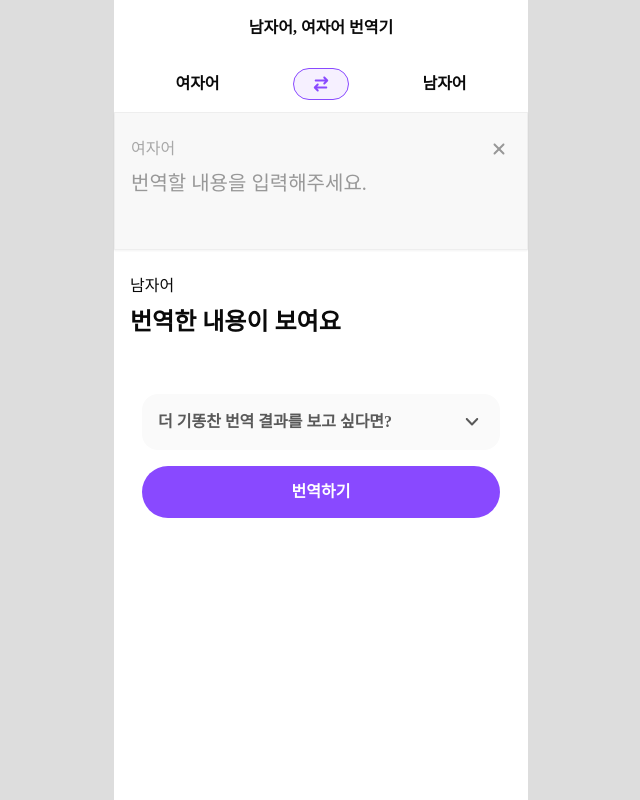
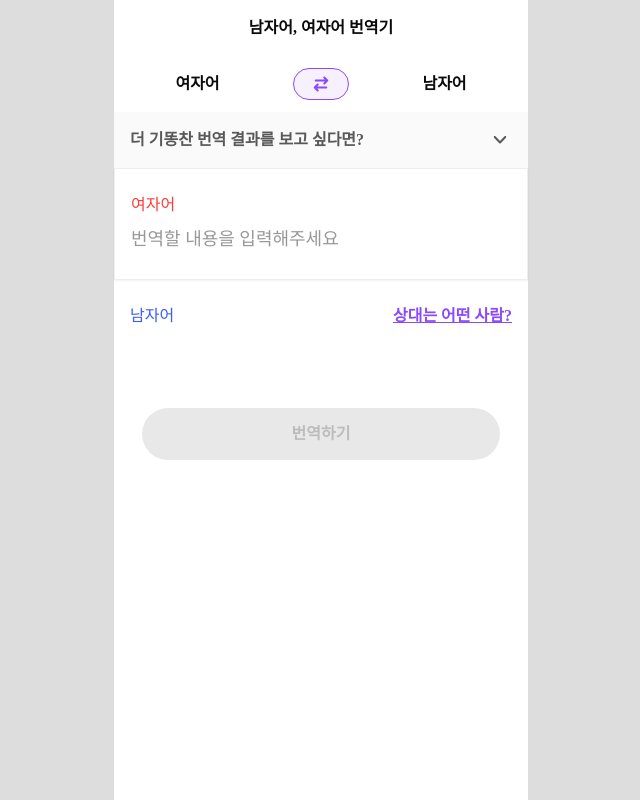
Before and after one commit to Seung-wan/ssum-translate, a Next.js app: page / in a window 1280 px wide. Shown: the whole page, without its empty margins (319-959 px from the left). Built offline with nearby package versions, Linux system fonts and the light colour scheme; a web font is replaced by a local one.

Commit message:
Auto-deploy: $(date +'%Y-%m-%d %H:%M:%S')

```diff
--- a/src/app/page.tsx
+++ b/src/app/page.tsx
@@ -12,20 +12,54 @@ import Textarea from "@/components/ui/textarea";
 
 import { cn } from "@/lib/utils";
 
+const USER_TYPE = {
+  MALE: "male",
+  FEMALE: "female",
+} as const;
+
+type UserType = (typeof USER_TYPE)[keyof typeof USER_TYPE];
+
 export default function Home() {
+  const [userType, setUserType] = useState<UserType>(USER_TYPE.FEMALE);
+  const [descriptionText, setDescriptionText] = useState("");
   const [translateText, setTranslateText] = useState("");
-  const handleChange = (event: ChangeEvent<HTMLTextAreaElement>) => {
+
+  const toggleUserType = () => {
+    const nextUserType = userType === USER_TYPE.FEMALE ? USER_TYPE.MALE : USER_TYPE.FEMALE;
+
+    setUserType(nextUserType);
+  };
+
+  const handleChangeTranslateText = (event: ChangeEvent<HTMLTextAreaElement>) => {
     setTranslateText(event.target.value);
   };
+
+  const handleChangeDescriptionText = (event: ChangeEvent<HTMLTextAreaElement>) => {
+    setDescriptionText(event.target.value);
+  };
+
+  const clearTranslateText = () => {
+    setTranslateText("");
+  };
+
   return (
     <div>
       <Header title="남자어, 여자어 번역기" />
-      <FilterBar />
-      <TranslateTextarea value={translateText} onChange={handleChange} />
-      <TranslateResult />
+      <FilterBar userType={userType} toggleUserType={toggleUserType} />
+      <DescriptionTextarea value={descriptionText} onChange={handleChangeDescriptionText} />
+      <TranslateTextarea
+        userType={userType}
+        value={translateText}
+        onChange={handleChangeTranslateText}
+        clearTranslateText={clearTranslateText}
+      />
+      <TranslateResult userType={userType} gptTranslatedText="" />
       <button
         type="button"
-        className="flex justify-center items-center max-w-[358px] w-full py-3.5 rounded-full text-white bg-[#8949FF] font-bold mx-auto"
+        className={cn(
+          "flex justify-center items-center max-w-[358px] w-full py-3.5 rounded-full text-white bg-[#8949FF] font-bold mx-auto disabled:text-[#BCBCBC] disabled:bg-[#E8E8E8]",
+        )}
+        disabled={!translateText}
       >
         번역하기
       </button>
@@ -33,24 +67,35 @@ export default function Home() {
   );
 }
 
-function FilterBar() {
+type FilterBarProps = {
+  userType: UserType;
+  toggleUserType: () => void;
+};
+
+function FilterBar({ userType, toggleUserType }: FilterBarProps) {
   return (
     <div className="flex justify-between items-center py-3 px-4 font-semibold">
-      <div className="w-[135px] text-center">여자어</div>
-      <div className="w-14 h-8 flex justify-center items-center border rounded-full cursor-pointer border-[#8949FF] bg-[#F6F0FF]">
+      <div className="w-[135px] text-center">{userType === USER_TYPE.FEMALE ? "여자어" : "남자어"}</div>
+      <div
+        className="w-14 h-8 flex justify-center items-center border rounded-full cursor-pointer border-[#8949FF] bg-[#F6F0FF]"
+        role="button"
+        onClick={toggleUserType}
+      >
         <Image src={doubleArrow} alt="" />
       </div>
-      <div className="w-[135px] text-center">남자어</div>
+      <div className="w-[135px] text-center">{userType === USER_TYPE.FEMALE ? "남자어" : "여자어"}</div>
     </div>
   );
 }
 
 type TranslateTextareaProps = {
+  userType: UserType;
   value: string;
   onChange: (event: ChangeEvent<HTMLTextAreaElement>) => void;
+  clearTranslateText: () => void;
 };
 
-function TranslateTextarea({ value, onChange }: TranslateTextareaProps) {
+function TranslateTextarea({ userType, value, onChange, clearTranslateText }: TranslateTextareaProps) {
   const textareaRef = useRef<HTMLTextAreaElement>(null);
   const hiddenTextareaRef = useRef<HTMLTextAreaElement>(null);
 
@@ -70,47 +115,104 @@ function TranslateTextarea({ value, onChange }: TranslateTextareaProps) {
   };
 
   return (
-    <div className="min-h-[112px] bg-[#F8F8F8] py-6 px-4 border shadow-sm  border-[#EEEEEE]">
+    <div className="min-h-[112px] py-6 px-4 border shadow-sm  border-[#EEEEEE]">
       <div className="flex justify-between items-center">
-        {/* TODO: 선택한 필터 성별에 따라서 달라져야합니다. */}
-        <label className="text-[#A8A8A8]">여자어</label>
-        <button type="button">
+        <label
+          className={cn({
+            "text-[#FF3A3A]": userType === USER_TYPE.FEMALE,
+            "text-[#3C5CFF]": userType === USER_TYPE.MALE,
+          })}
+        >
+          {userType === USER_TYPE.FEMALE ? "여자어" : "남자어"}
+        </label>
+        {value.length > 0 && (
+          <button type="button" onClick={clearTranslateText}>
             <Image src={closeIcon} alt="" />
           </button>
+        )}
       </div>
       <Textarea
         ref={textareaRef}
-        className="mt-2 scrollbar-hide"
-        placeholder="번역할 내용을 입력해주세요."
+        className="mt-2 scrollbar-hide h-6"
+        placeholder="번역할 내용을 입력해주세요"
+        value={value}
         onChange={handleChange}
       />
-      <Textarea ref={hiddenTextareaRef} className="sr-only" />
+      <Textarea ref={hiddenTextareaRef} className="sr-only h-6" />
     </div>
   );
 }
 
-function TranslateResult() {
+type TranslateResultProps = {
+  userType: UserType;
+  gptTranslatedText: string;
+};
+
+function TranslateResult({ userType, gptTranslatedText }: TranslateResultProps) {
+  return (
+    <div className="pt-6 pb-4 px-4">
+      <div className="flex justify-between items-center">
+        <div
+          className={cn("font-medium", {
+            "text-[#FF3A3A]": userType === USER_TYPE.MALE,
+            "text-[#3C5CFF]": userType === USER_TYPE.FEMALE,
+          })}
+        >
+          {userType === USER_TYPE.FEMALE ? "남자어" : "여자어"}
+        </div>
+        <div className="font-semibold text-[#8949FF] underline cursor-pointer" role="button">
+          상대는 어떤 사람?
+        </div>
+      </div>
+      <div className="mt-2 text-2xl font-semibold min-h-14">{gptTranslatedText}</div>
+    </div>
+  );
+}
+
+type DescriptionTextareaProps = {
+  value: string;
+  onChange: (event: ChangeEvent<HTMLTextAreaElement>) => void;
+};
+
+function DescriptionTextarea({ value, onChange }: DescriptionTextareaProps) {
   const [isOpen, toggle] = useReducer((state) => !state, false);
 
+  const textareaRef = useRef<HTMLTextAreaElement>(null);
+  const hiddenTextareaRef = useRef<HTMLTextAreaElement>(null);
+
+  const handleChange = (event: ChangeEvent<HTMLTextAreaElement>) => {
+    const textarea = textareaRef.current;
+    const hiddenTextarea = hiddenTextareaRef.current;
+
+    if (!textarea || !hiddenTextarea) {
+      return;
+    }
+
+    onChange(event);
+
+    hiddenTextarea.value = value;
+    hiddenTextarea.style.height = "auto";
+    textarea.style.height = `${hiddenTextarea.scrollHeight}px`;
+  };
+
   return (
-    <div className="pt-6 pb-4 px-4">
-      <div>
-        <div>남자어</div>
-      </div>
-      <div className="mt-2 text-2xl font-semibold">번역한 내용이 보여요</div>
-
-      <div className="p-4 mt-14 bg-[#FAFAFA] rounded-2xl max-w-[358px] w-full mx-auto">
+    <div className="p-4 bg-[#FAFAFA] w-full mx-auto">
       <div className="flex justify-between items-center cursor-pointer" role="button" onClick={toggle}>
         <div className="font-semibold text-[#595959]">더 기똥찬 번역 결과를 보고 싶다면?</div>
         <Image className={cn({ "rotate-180": isOpen })} src={arrowDownIcon} alt="" />
       </div>
       {isOpen && (
         <div className="mt-4 space-y-2">
-            <div className="font-semibold text-[#8949FF] underline">상대방은 어떤 사람?</div>
-            <div className="font-semibold text-[#8949FF] underline">전후 맥락은?</div>
+          <Textarea
+            ref={textareaRef}
+            className="bg-[#FAFAFA] text-base placeholder:text-base scrollbar-hide h-6"
+            value={value}
+            placeholder="전후 사정을 입력해주시면 더 정확한 결과를 알려드려요"
+            onChange={handleChange}
+          />
+          <Textarea ref={hiddenTextareaRef} className="sr-only h-6" />
         </div>
       )}
     </div>
-    </div>
   );
 }
--- a/src/components/ui/textarea.tsx
+++ b/src/components/ui/textarea.tsx
@@ -7,7 +7,7 @@ const Textarea = React.forwardRef<HTMLTextAreaElement, React.ComponentProps<"tex
     return (
       <textarea
         className={cn(
-          "flex  w-full resize-none bg-[#F8F8F8] text-[#989898] text-xl  placeholder:text-[#989898] placeholder:text-xl focus-visible:outline-none disabled:cursor-not-allowed disabled:opacity-50",
+          "flex  w-full resize-none text-lg  placeholder:text-[#989898] placeholder:text-lg focus-visible:outline-none disabled:cursor-not-allowed disabled:opacity-50",
           className,
         )}
         ref={ref}
```
Lines whose indentation alone changed are shown as unchanged.
